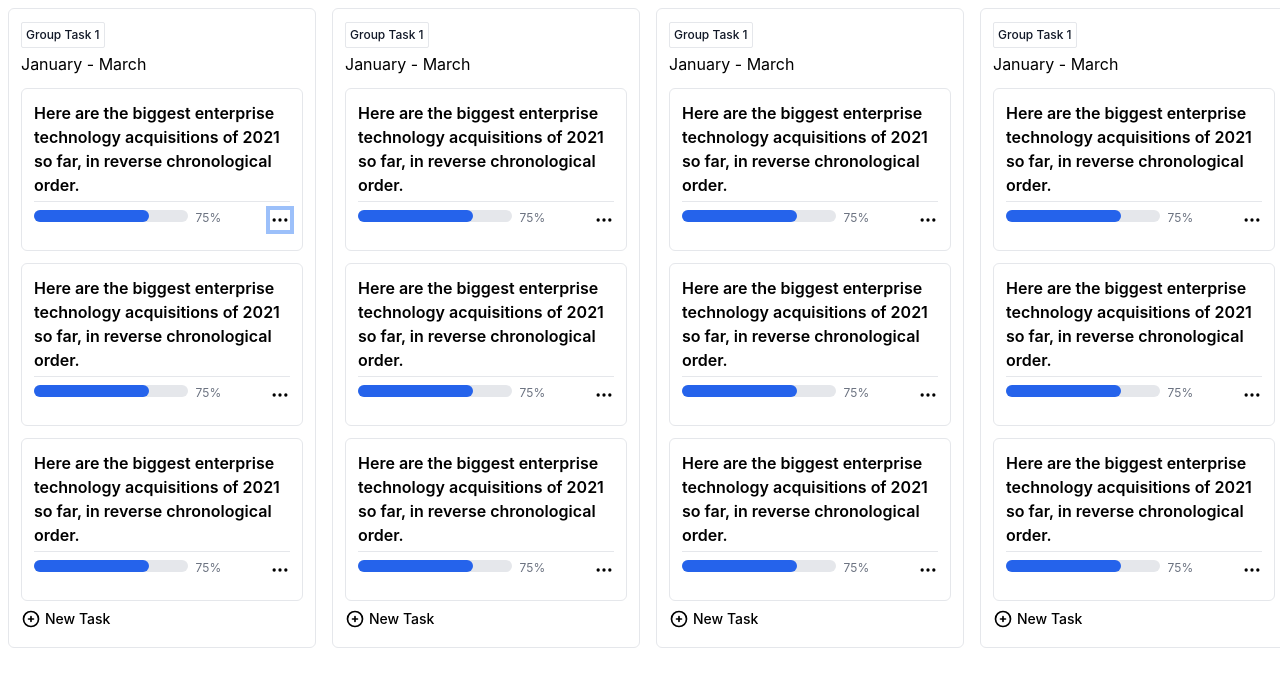
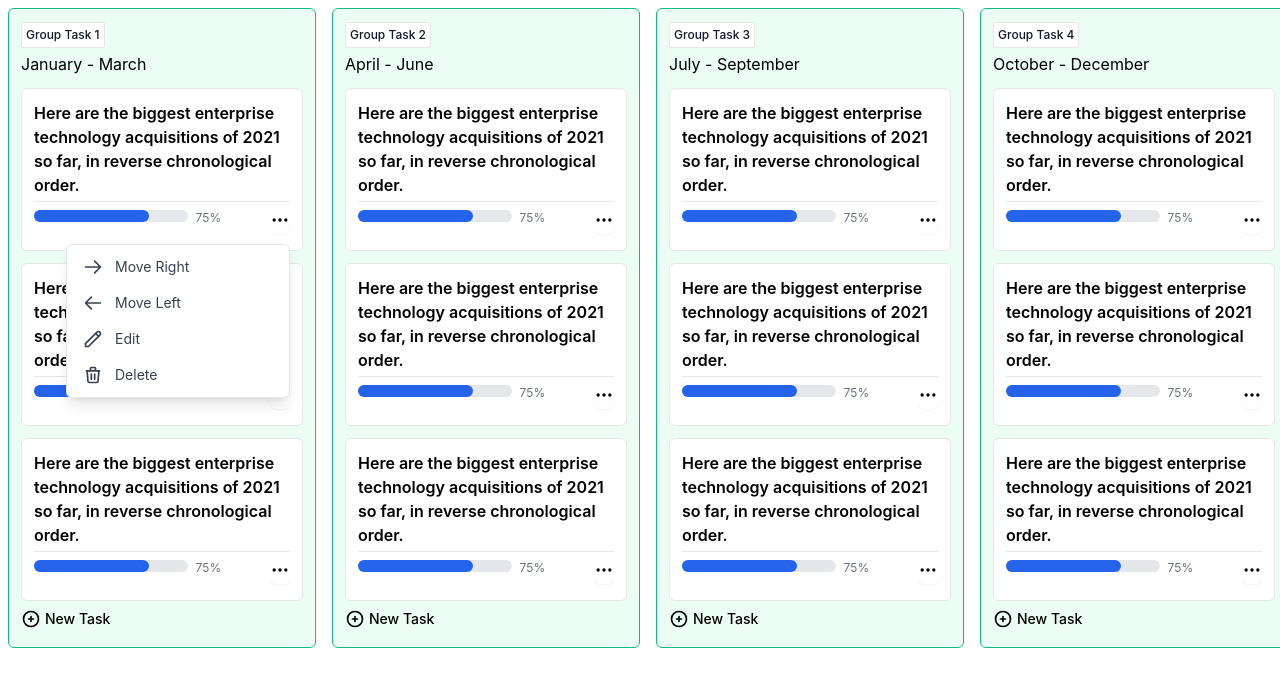
Before and after one commit to dyvapandhu/react-kanban, a React (Create React App) app: page / in a window 1280 px wide. Both pictures are taken after a click on the button 280 px from the left and 220 px from the top of the page. Shown: the top 686 px of the page. Built offline with nearby package versions, Linux system fonts and the light colour scheme.

Commit message:
[ADD] Dummy data sample

```diff
--- a/package.json
+++ b/package.json
@@ -3,6 +3,7 @@
   "version": "0.1.0",
   "private": true,
   "dependencies": {
+    "@headlessui/react": "^1.6.6",
     "@testing-library/jest-dom": "^5.16.5",
     "@testing-library/react": "^13.3.0",
     "@testing-library/user-event": "^13.5.0",
--- a/src/components/kanban/GroupCard.js
+++ b/src/components/kanban/GroupCard.js
@@ -1,19 +1,19 @@
 import ItemCard from "./ItemCard";
 
-function GroupCard() {
+function GroupCard(props) {
   return (
-    <div className="block p-3 max-w-sm bg-white rounded-md border border-gray-200 hover:bg-gray-100 ">
+    <div className="block p-3 max-w-sm bg-emerald-50 rounded-md border border-emerald-500">
       <button
         type="button"
         disabled
-        className="py-1 px-1 text-xs font-medium text-gray-900 focus:outline-none bg-white rounded-sm border border-gray-200"
+        className="bg-emerald-50 border-emerald-500 py-1 px-1 text-xs font-medium text-gray-900 focus:outline-none bg-white rounded-sm border border-gray-200"
       >
-        Group Task 1
+        { props.data.title }
       </button>
-      <p className="mt-1 mb-2">January - March</p>
-      <ItemCard className="mb-2" />
-      <ItemCard className="mb-2" />
-      <ItemCard className="mb-2" />
+      <p className="mt-1 mb-2">{ props.data.description }</p>
+      <ItemCard />
+      <ItemCard />
+      <ItemCard />
       <button
         type="button"
         className="mt-1 focus:ring-4 focus:outline-none font-medium text-sm mt-2 inline-flex"
--- /dev/null
+++ b/src/components/kanban/ItemAction.js
@@ -0,0 +1,153 @@
+import { Menu, Transition } from "@headlessui/react";
+
+function ItemAction(props) {
+  return (
+    <Menu>
+      {({ open }) => (
+        <>
+          <span className="rounded-md shadow-sm">
+            <Menu.Button className="focus:ring-4 focus:outline-none font-medium text-sm inline-flex">
+              <svg
+                className="w-5 h-5"
+                fill="none"
+                stroke="currentColor"
+                viewBox="0 0 24 24"
+                xmlns="http://www.w3.org/2000/svg"
+              >
+                <path
+                  strokeLinecap="round"
+                  strokeLinejoin="round"
+                  strokeWidth="2"
+                  d="M5 12h.01M12 12h.01M19 12h.01M6 12a1 1 0 11-2 0 1 1 0 012 0zm7 0a1 1 0 11-2 0 1 1 0 012 0zm7 0a1 1 0 11-2 0 1 1 0 012 0z"
+                ></path>
+              </svg>
+            </Menu.Button>
+          </span>
+          <Transition
+            show={open}
+            enter="transition ease-out duration-100"
+            enterFrom="transform opacity-0 scale-95"
+            enterTo="transform opacity-100 scale-100"
+            leave="transition ease-in duration-75"
+            leaveFrom="transform opacity-100 scale-100"
+            leaveTo="transform opacity-0 scale-95"
+          >
+            <Menu.Items
+              static
+              className="absolute right-0 w-56 mt-2 origin-top-right bg-white border border-gray-200 divide-y divide-gray-100 rounded-md shadow-lg outline-none"
+            >
+              <div className="py-1">
+                <Menu.Item>
+                  {({ active }) => (
+                    <div
+                      className={`${
+                        active ? "text-green-500" : "text-gray-700"
+                      } flex justify-left w-full px-4 py-2 text-sm leading-5 text-left`}
+                      onClick={props.handleMoveRight}
+                    >
+                      <svg
+                        className="w-5 h-5 mr-3"
+                        fill="none"
+                        stroke="currentColor"
+                        viewBox="0 0 24 24"
+                        xmlns="http://www.w3.org/2000/svg"
+                      >
+                        <path
+                          strokeLinecap="round"
+                          strokeLinejoin="round"
+                          strokeWidth="2"
+                          d="M14 5l7 7m0 0l-7 7m7-7H3"
+                        ></path>
+                      </svg>
+                      <p>Move Right</p>
+                    </div>
+                  )}
+                </Menu.Item>
+                <Menu.Item>
+                  {({ active }) => (
+                    <div
+                      className={`${
+                        active ? "text-green-500" : "text-gray-700"
+                      } flex justify-left w-full px-4 py-2 text-sm leading-5 text-left`}
+                      onClick={props.handleMoveLeft}
+                    >
+                      <svg
+                        className="w-5 h-5 mr-3"
+                        fill="none"
+                        stroke="currentColor"
+                        viewBox="0 0 24 24"
+                        xmlns="http://www.w3.org/2000/svg"
+                      >
+                        <path
+                          strokeLinecap="round"
+                          strokeLinejoin="round"
+                          strokeWidth="2"
+                          d="M10 19l-7-7m0 0l7-7m-7 7h18"
+                        ></path>
+                      </svg>
+                      <p>Move Left</p>
+                    </div>
+                  )}
+                </Menu.Item>
+                <Menu.Item>
+                  {({ active }) => (
+                    <div
+                      className={`${
+                        active ? "text-green-500" : "text-gray-700"
+                      } flex justify-left w-full px-4 py-2 text-sm leading-5 text-left`}
+                      onClick={props.handleEdit}
+                    >
+                      <svg
+                        className="w-5 h-5 mr-3"
+                        fill="none"
+                        stroke="currentColor"
+                        viewBox="0 0 24 24"
+                        xmlns="http://www.w3.org/2000/svg"
+                      >
+                        <path
+                          strokeLinecap="round"
+                          strokeLinejoin="round"
+                          strokeWidth="2"
+                          d="M15.232 5.232l3.536 3.536m-2.036-5.036a2.5 2.5 0 113.536 3.536L6.5 21.036H3v-3.572L16.732 3.732z"
+                        ></path>
+                      </svg>
+                      <p>Edit</p>
+                    </div>
+                  )}
+                </Menu.Item>
+                <Menu.Item>
+                  {({ active }) => (
+                    <div
+                      className={`${
+                        active ? "text-red-500" : "text-gray-700"
+                      } flex justify-left w-full px-4 py-2 text-sm leading-5 text-left`}
+                      onClick={props.handleDelete}
+                    >
+                      <svg
+                        className="w-5 h-5 mr-3"
+                        fill="none"
+                        stroke="currentColor"
+                        viewBox="0 0 24 24"
+                        xmlns="http://www.w3.org/2000/svg"
+                      >
+                        <path
+                          strokeLinecap="round"
+                          strokeLinejoin="round"
+                          strokeWidth="2"
+                          d="M19 7l-.867 12.142A2 2 0 0116.138 21H7.862a2 2 0 01-1.995-1.858L5 7m5 4v6m4-6v6m1-10V4a1 1 0 00-1-1h-4a1 1 0 00-1 1v3M4 7h16"
+                        ></path>
+                      </svg>
+                      <p>Delete</p>
+                    </div>
+                  )}
+                </Menu.Item>
+              </div>
+            </Menu.Items>
+          </Transition>
+        </>
+      )}
+    </Menu>
+  );
+}
+
+export default ItemAction;
--- a/src/components/kanban/ItemCard.js
+++ b/src/components/kanban/ItemCard.js
@@ -1,6 +1,19 @@
+import ItemAction from "./ItemAction";
 function ItemCard() {
+  function handleMoveRight() {
+    console.log("handleMoveRight");
+  }
+  function handleMoveLeft() {
+    console.log("handleMoveLeft");
+  }
+  function handleEdit() {
+    console.log("handleEdit");
+  }
+  function handleDelete() {
+    console.log("handleDelete");
+  }
   return (
-    <div className="mt-3 block p-3 max-w-sm bg-white rounded-md border border-gray-200 hover:bg-gray-100 ">
+    <div className="mt-3 block p-3 max-w-sm bg-white rounded-md border border-gray-200 hover:bg-blue-100 ">
       <p className="font-semibold">
         Here are the biggest enterprise technology acquisitions of 2021 so far,
         in reverse chronological order.
@@ -19,26 +32,12 @@ function ItemCard() {
           <p className="ml-2 mr-2 text-xs text-gray-500">75%</p>
         </div>
         <div className="basis-1/4 text-right">
-          <button
-            id="dropdownMenu"
-            type="button"
-            className="focus:ring-4 focus:outline-none font-medium text-sm inline-flex"
-          >
-            <svg
-              className="w-5 h-5"
-              fill="none"
-              stroke="currentColor"
-              viewBox="0 0 24 24"
-              xmlns="http://www.w3.org/2000/svg"
-            >
-              <path
-                strokeLinecap="round"
-                strokeLinejoin="round"
-                strokeWidth="2"
-                d="M5 12h.01M12 12h.01M19 12h.01M6 12a1 1 0 11-2 0 1 1 0 012 0zm7 0a1 1 0 11-2 0 1 1 0 012 0zm7 0a1 1 0 11-2 0 1 1 0 012 0z"
-              ></path>
-            </svg>
-          </button>
+          <ItemAction
+            handleMoveRight={handleMoveRight}
+            handleMoveLeft={handleMoveLeft}
+            handleEdit={handleEdit}
+            handleDelete={handleDelete}
+          />
         </div>
       </div>
     </div>
--- a/src/pages/Dashboard.js
+++ b/src/pages/Dashboard.js
@@ -1,13 +1,46 @@
 import GroupCard from "../components/kanban/GroupCard";
 
 function DashboardPage() {
+  const datas = [
+    {
+      id: 253,
+      title: "Group Task 1",
+      created_by: "444",
+      created_at: "2022-08-31T01:56:48.731Z",
+      updated_at: "2022-08-31T01:56:48.731Z",
+      description: "January - March",
+    },
+    {
+      id: 254,
+      title: "Group Task 2",
+      created_by: "444",
+      created_at: "2022-08-31T01:57:17.123Z",
+      updated_at: "2022-08-31T01:57:17.123Z",
+      description: "April - June",
+    },
+    {
+      id: 255,
+      title: "Group Task 3",
+      created_by: "444",
+      created_at: "2022-08-31T01:57:54.092Z",
+      updated_at: "2022-08-31T01:57:54.092Z",
+      description: "July - September",
+    },
+    {
+      id: 256,
+      title: "Group Task 4",
+      created_by: "444",
+      created_at: "2022-08-31T01:58:08.391Z",
+      updated_at: "2022-08-31T01:58:08.391Z",
+      description: "October - December",
+    },
+  ];
   return (
     <div className="container m-2">
       <div className="grid grid-cols-4 gap-4">
-        <GroupCard />
-        <GroupCard />
-        <GroupCard />
-        <GroupCard />
+        {datas.map((data) => {
+          return<GroupCard key={data.id} data={data} />;
+        })}
       </div>
     </div>
   );
```
Also changed, not shown: 1 other file (tests, documents, lock files or other folders).
